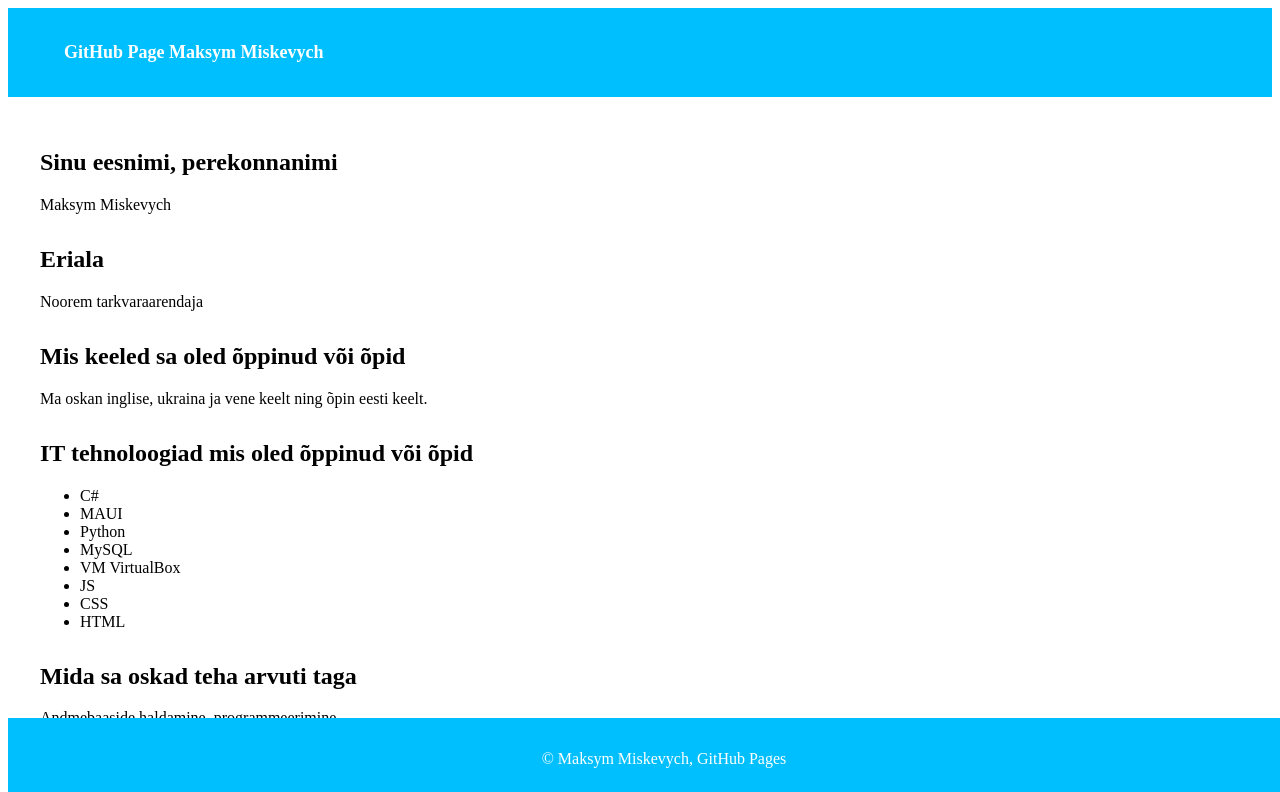
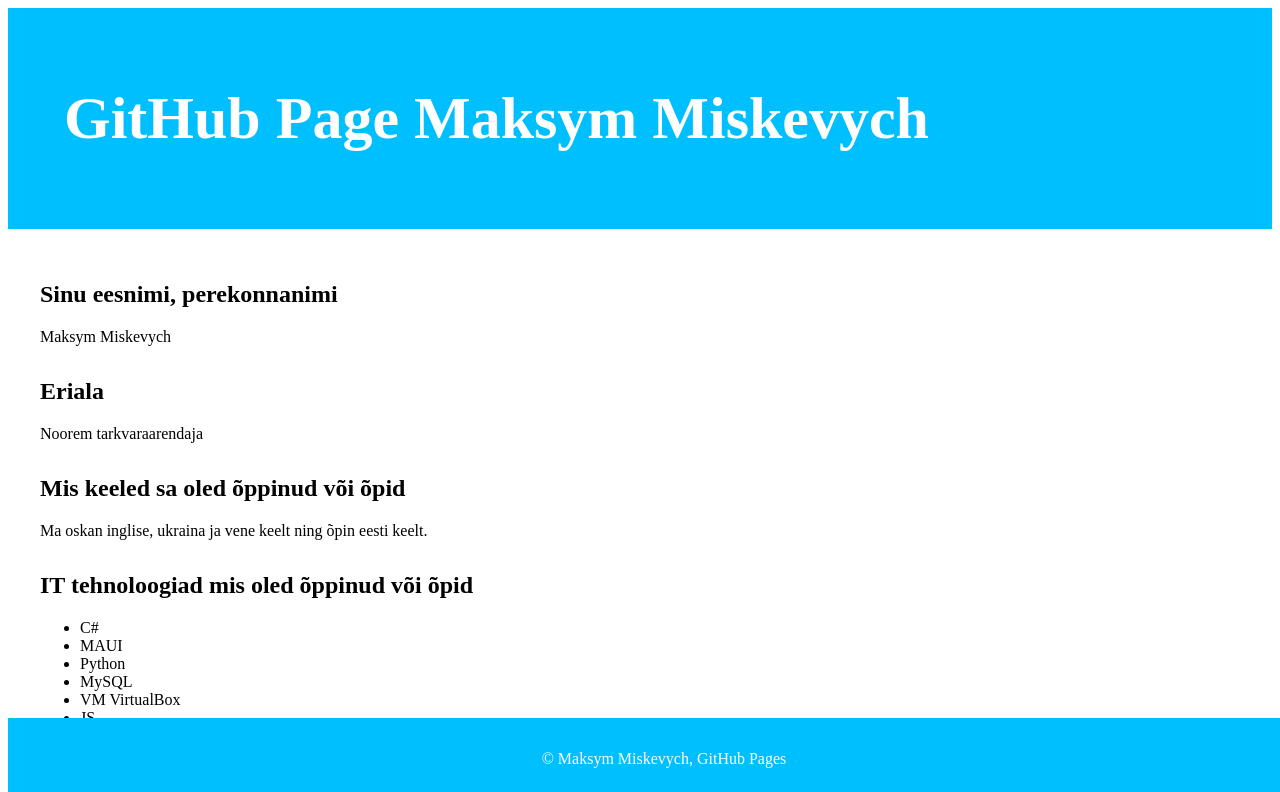
Before and after one commit to maks787/miskevych.github.io, a plain HTML site: page index.html in a window 1280 px wide. Shown: the top 792 px of the page. Drawn offline with Linux system fonts and the light colour scheme.

Commit message:
Add files via upload

```diff
--- a/index.html
+++ b/index.html
@@ -7,7 +7,7 @@
 </head>
 <body>
 <nav>
-    <ul style="font-size: 18px;">
+    <ul style="font-size: 60px;">
         <li><a href="/index.html">GitHub Page Maksym Miskevych</a></li>
     </ul>
 </nav>
```
